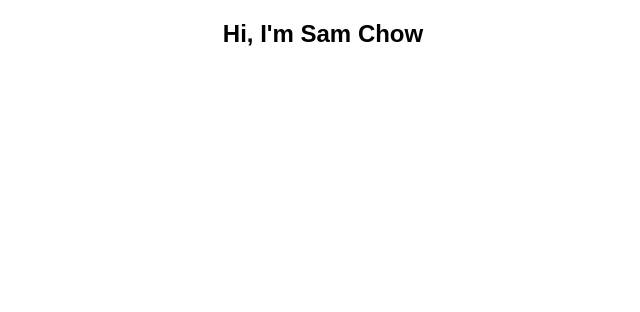
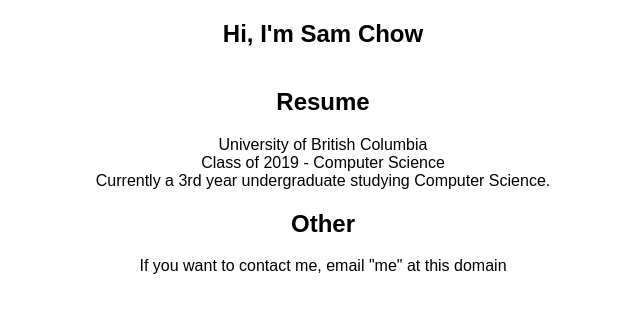
Before and after one commit to blueish/website, a React (Create React App) app: page / in a window 1280 px wide. Shown: the top 312 px of the page, without its empty margins (317-957 px from the left). Built offline with nearby package versions, Linux system fonts and the light colour scheme.

Commit message:
Add resume outline component

```diff
--- a/public/index.html
+++ b/public/index.html
@@ -19,7 +19,7 @@
       work correctly both with client-side routing and a non-root public URL.
       Learn how to configure a non-root public URL by running `npm run build`.
     -->
-    <title>React App</title>
+    <title>Sam Chow</title>
   </head>
   <body>
     <noscript>
--- a/src/App.css
+++ b/src/App.css
@@ -6,3 +6,8 @@
     display: flex;
     justify-content: center;
 }
+
+.resume {
+
+
+}
--- a/src/App.js
+++ b/src/App.js
@@ -1,14 +1,17 @@
 import React, { Component } from 'react';
 import './App.css';
+import Resume from './Resume';
 
 class App extends Component {
     render() {
         return (
             <div className="website-root">
                 <div className="splash-container">
-          {/*<img src={logo} className="App-logo" alt="logo" />*/}
                     <h2>Hi, I'm Sam Chow</h2>
                 </div>
+                <Resume />
+                <h2>Other</h2>
+                <div>If you want to contact me, email "me" at this domain</div>
             </div>
         );
     }
--- /dev/null
+++ b/src/Resume.js
@@ -0,0 +1,26 @@
+import React, { Component } from 'react';
+
+const Item = ({ place, time, details }) => (
+    <div className={"resume-item__wrapper"}>
+        <div className={"resume-workplace"}>{place}</div>
+        <div className={"resume-date"}>{time}</div>
+        <div className={"resume-details"}>{details}</div>
+    </div>
+);
+
+class Resume extends Component {
+    render() {
+        return (
+            <div className={"resume"}>
+                <h2>Resume</h2>
+                <Item
+                    place={"University of British Columbia"}
+                    time={"Class of 2019 - Computer Science"}
+                    details={"Currently a 3rd year undergraduate studying Computer Science."}
+                />
+            </div>
+        );
+    }
+}
+
+export default Resume;
```
Lines whose indentation alone changed are shown as unchanged.
